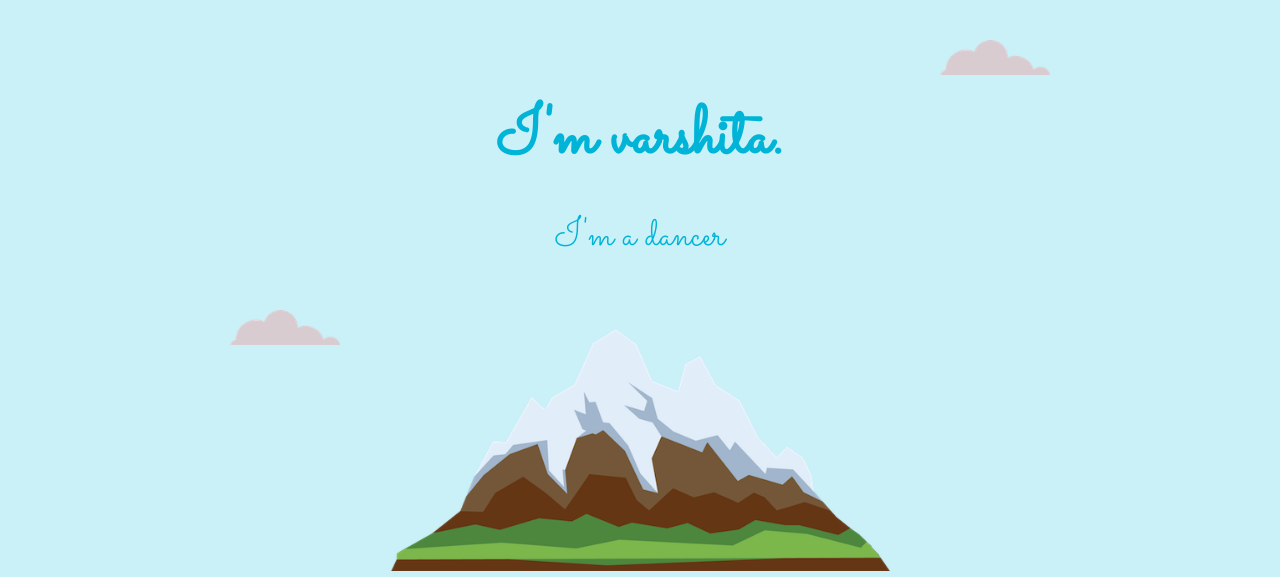
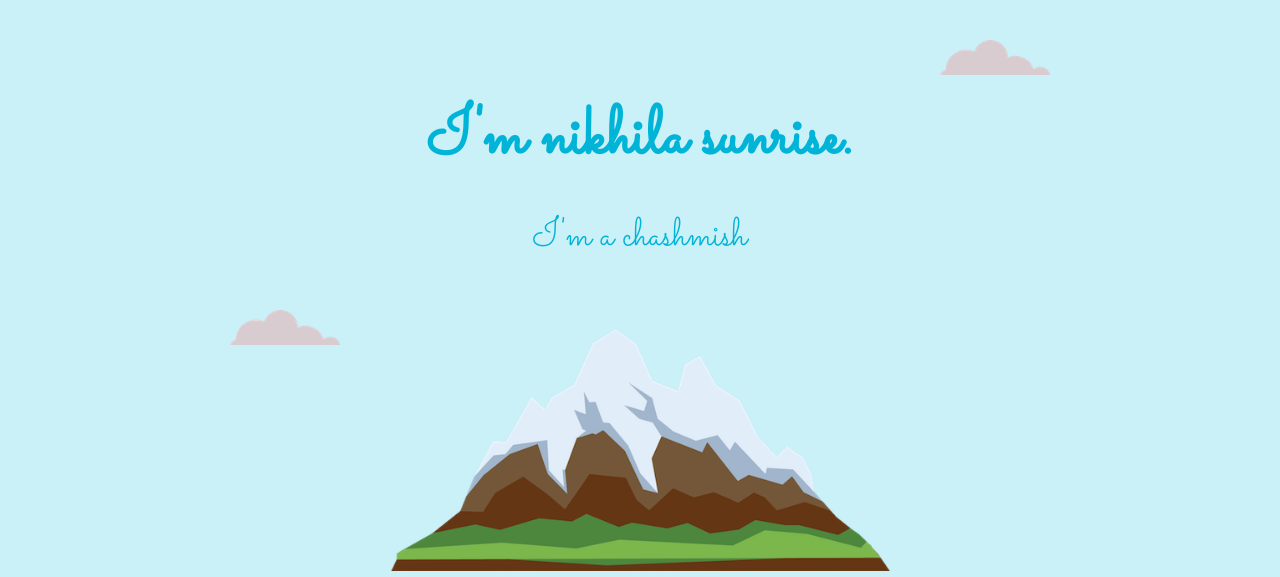
Before and after one commit to 91Kritikas/My-Resume, a plain HTML site: page index.html in a window 1280 px wide. Shown: the top 577 px of the page. Drawn offline with Linux system fonts and the light colour scheme.

Commit message:
updated name and specialization

```diff
--- a/index.html
+++ b/index.html
@@ -17,8 +17,8 @@
 <body>
     <div class="top-container">
         <img src="cloud.png" class="cloud-1" alt="">
-        <h1 class="title">I'm varshita.</h1>
-        <h2 class="title">I'm a dancer</h2>
+        <h1 class="title">I'm nikhila sunrise.</h1>
+        <h2 class="title">I'm a chashmish</h2>
         <img src="mountain.png" alt="" class="mountain">
         <img src="cloud.png" class="cloud-2" alt="">
       </div>
```
